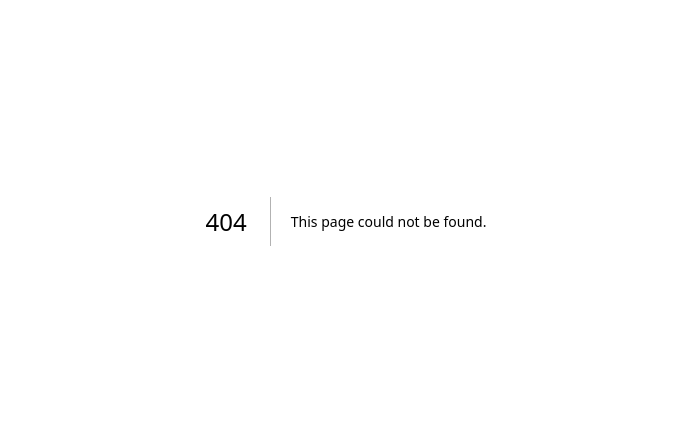
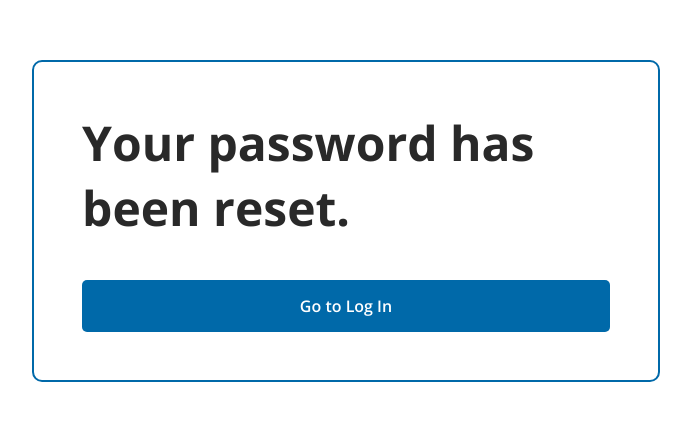
Before and after one commit to calblueprint/immigration-justice-project, a Next.js app: page /confirm-reset-password in a window 1280 px wide. Before the commit this address had no page. Shown: the part 179-600 px from the top of the page, without its empty margins (294-985 px from the left). Built offline with nearby package versions, Linux system fonts and the light colour scheme.

Commit message:
create confirm-reset-password page

```diff
--- /dev/null
+++ b/src/app/confirm-reset-password/page.tsx
@@ -0,0 +1,21 @@
+'use client';
+
+import { useRouter } from 'next/navigation';
+import { H1, H4 } from '@/styles/text';
+import { OuterDiv, FormDiv } from '@/app/(auth)/styles';
+import BigButton from '@/components/BigButton';
+
+export default function ForgotPassword() {
+  const { push } = useRouter();
+
+  return (
+    <OuterDiv>
+      <FormDiv>
+        <H1>Your password has been reset.</H1>
+        <BigButton type="button" onClick={() => push('/login')}>
+          <H4 $color="white">Go to Log In</H4>
+        </BigButton>
+      </FormDiv>
+    </OuterDiv>
+  );
+}
```
Also changed, not shown: src/app/reset-password/page.tsx (+0 -38 lines).
